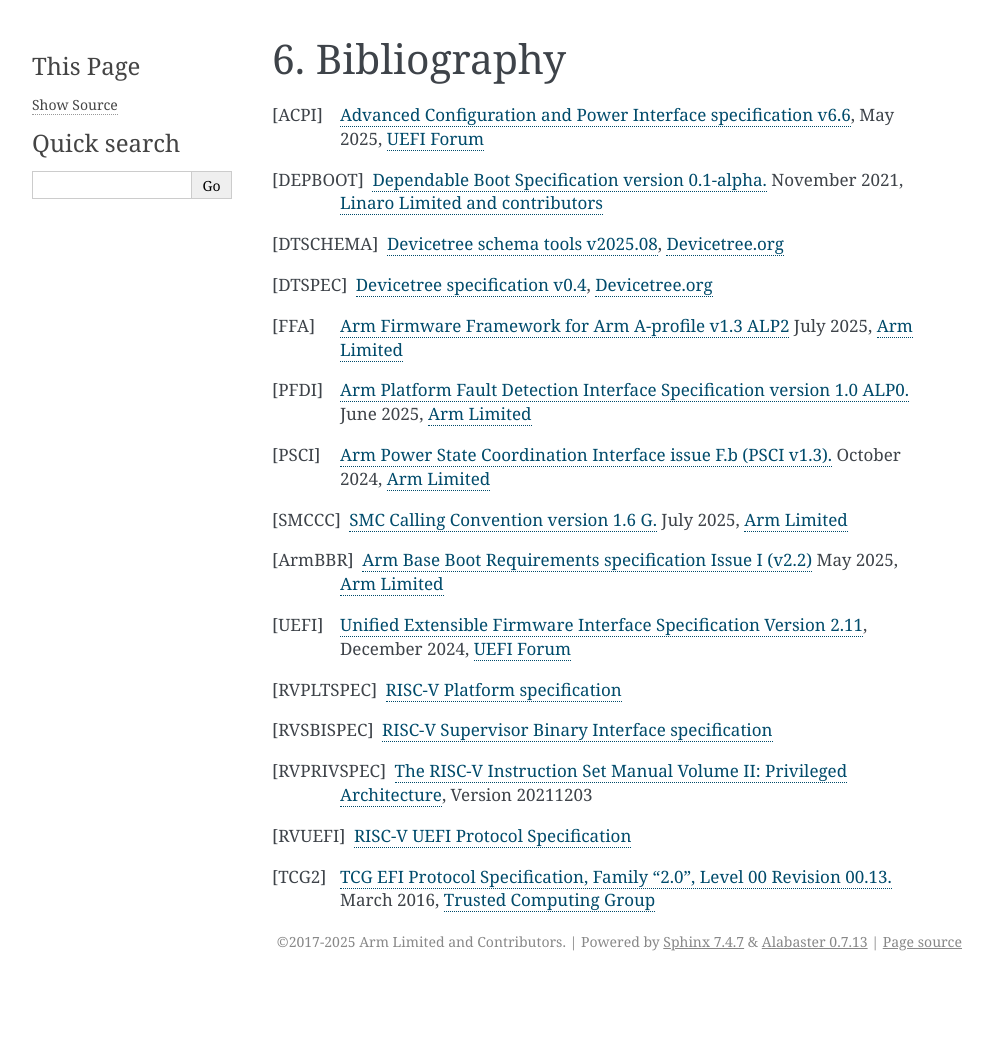
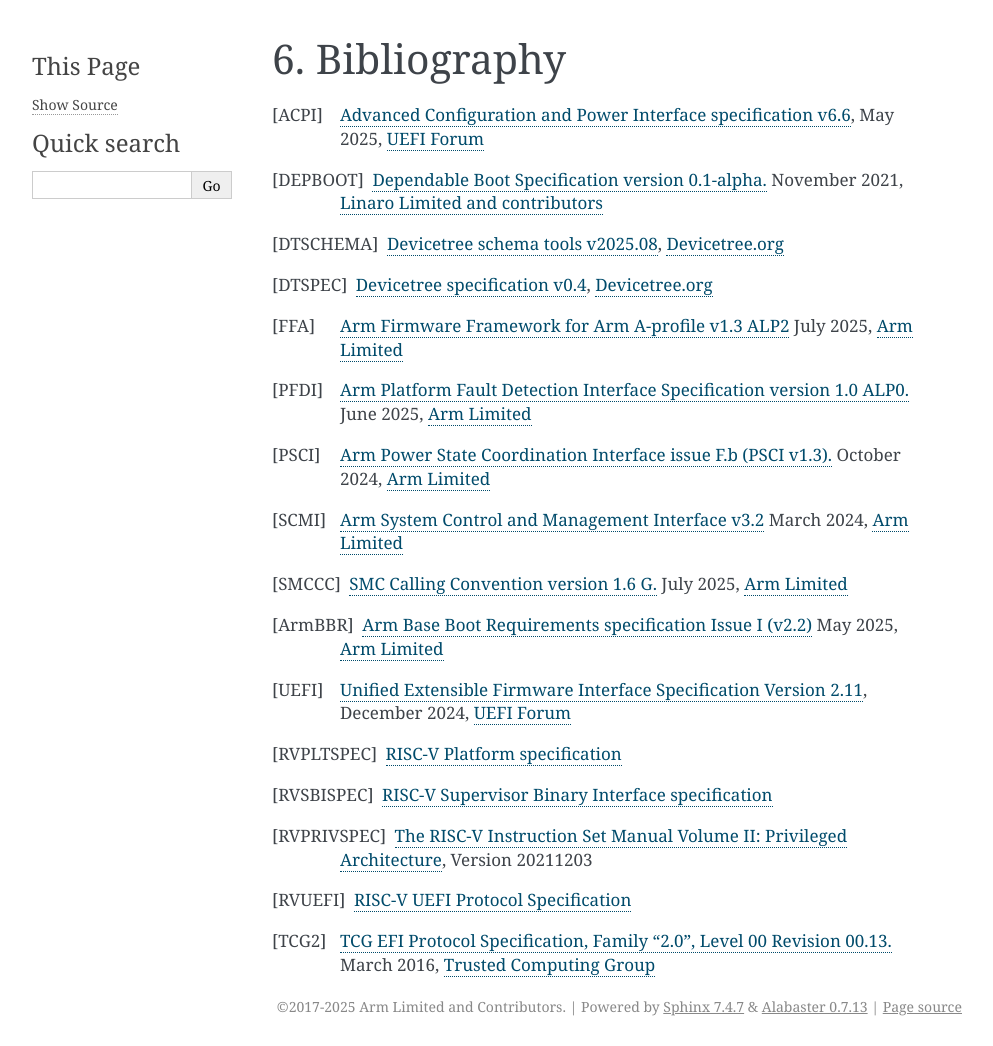
Before and after one commit to ARM-software/ebbr, a Sphinx documentation site: the page built from source/references.rst, in a window 1280 px wide. Shown: the whole page, without its empty margins (148-1141 px from the left). Built offline with Sphinx 7.4.7, drawn with Linux system fonts in a browser that asks for light colours; before the commit the page ends 981 px from its top, so only the background shows below that.

Commit message:
references: add reference to the SCMI specification
Add a reference to the SCMI specification v3.2, to prepare adding
requirements around SCMI.

Signed-off-by: Vincent Stehlé <vincent.stehle@arm.com>

```diff
--- a/source/references.rst
+++ b/source/references.rst
@@ -41,6 +41,10 @@
    <https://developer.arm.com/documentation/den0022/fb>`_
    October 2024, `Arm Limited <https://www.arm.com/>`_
 
+.. [SCMI] `Arm System Control and Management Interface v3.2
+   <https://developer.arm.com/documentation/den0056/e>`_
+   March 2024, `Arm Limited <https://www.arm.com/>`_
+
 .. [SMCCC] `SMC Calling Convention version 1.6 G.
    <https://developer.arm.com/documentation/den0028/g>`_
    July 2025, `Arm Limited <https://www.arm.com/>`_
```
